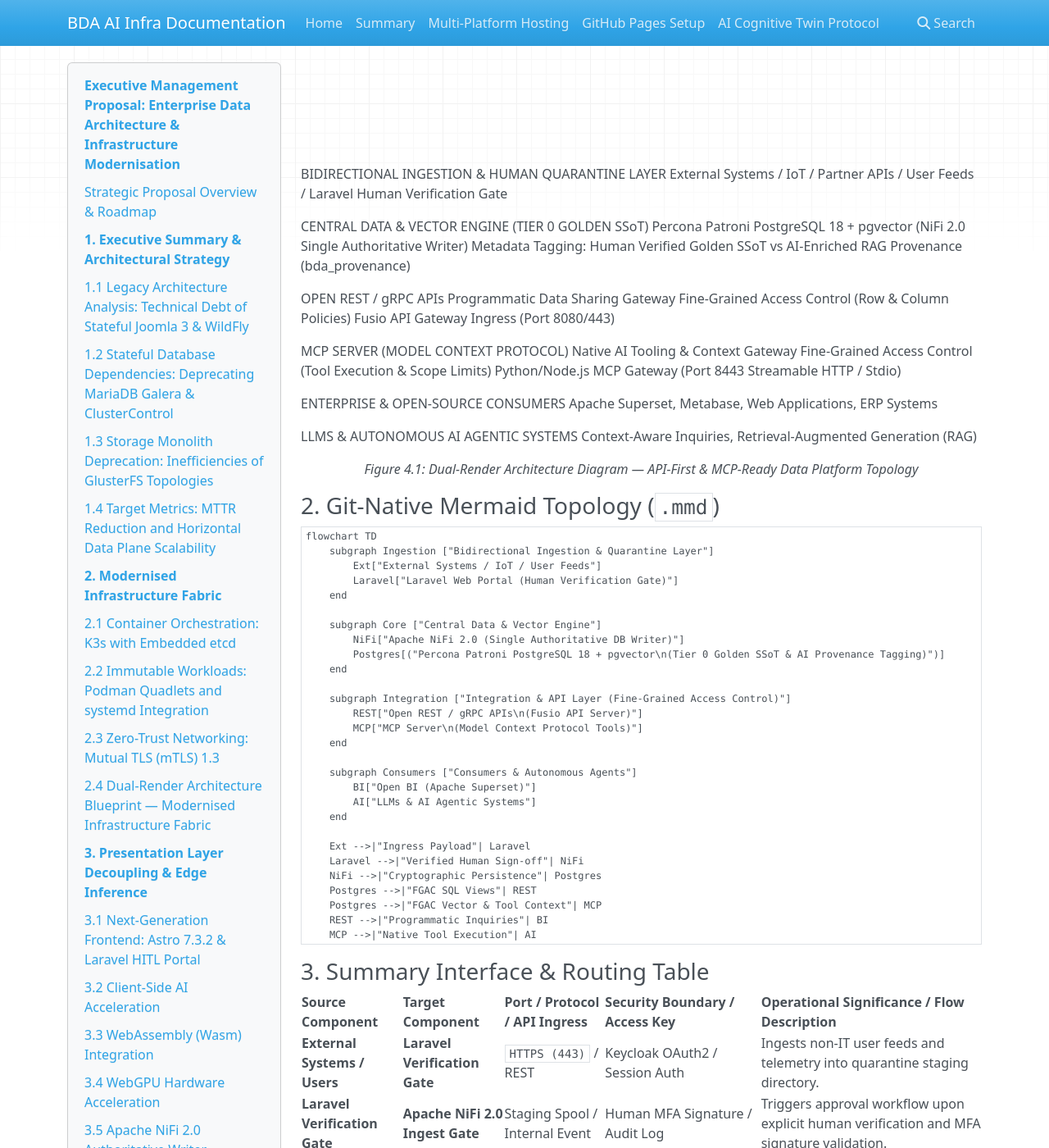
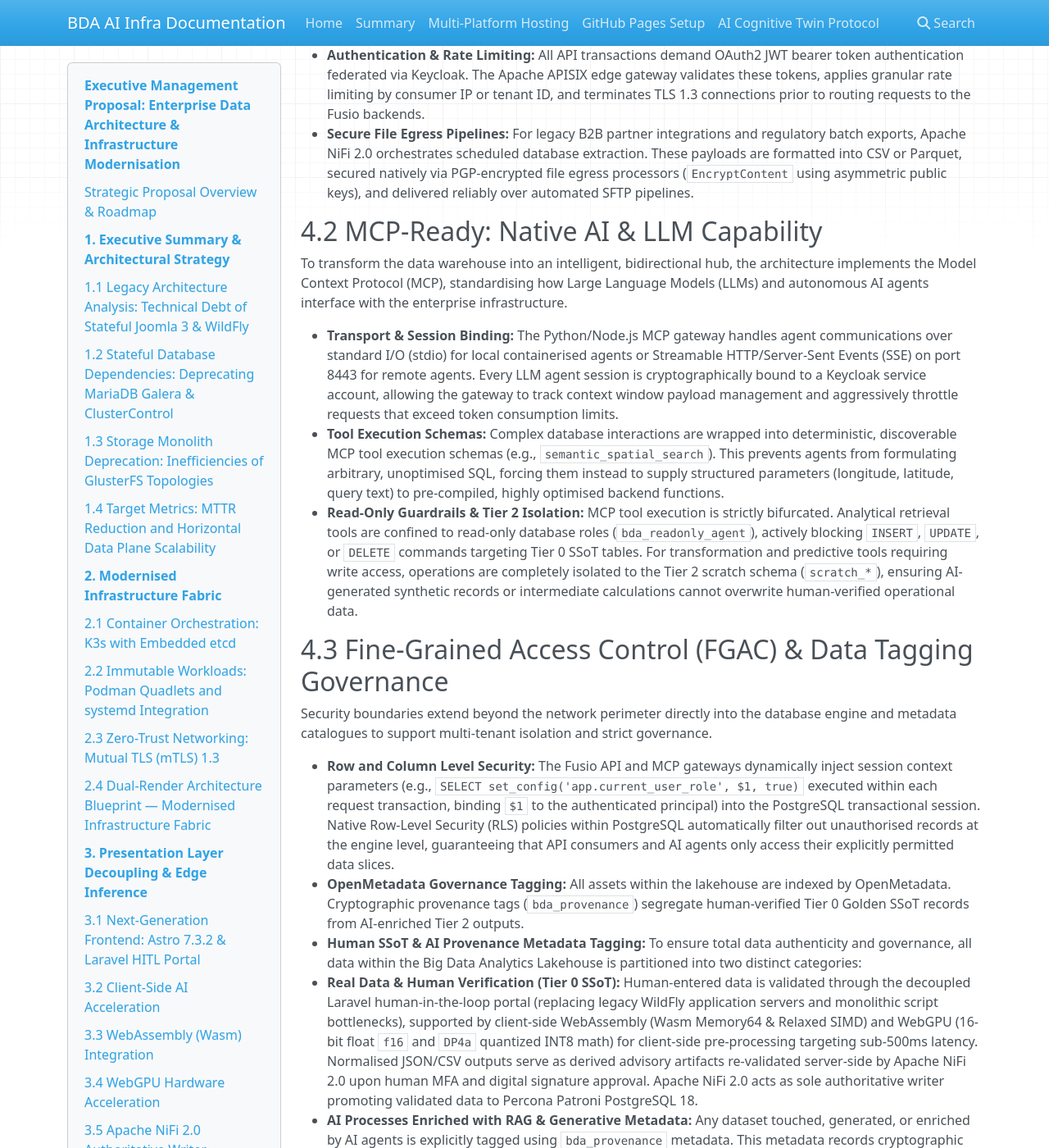
Before and after one commit to linuxmalaysia/bda-ai-infra, an MkDocs documentation site: the page built from docs/IT-MANAGEMENT-PROPOSAL.md, in a window 1280 px wide and 1400 px high, scrolled down 16423 px. Shown: the whole window at 82% size. Built offline with MkDocs 1.6.1, drawn with Linux system fonts in a browser that asks for light colours; nearby versions of some CDN libraries; some of the changed text lies outside the part shown.

Commit message:
docs: restructure and deepen Chapter 4 of IT Management Proposal
- Re-order Chapter 4 so technical explanations (4.1 API-Ready, 4.2 MCP-Ready, 4.3 Fine-Grained Access Control) precede 4.4 Dual-Render Architecture Blueprint
- Deepen Section 4.1 with technical details on Fusio API Server, OpenAPI 3.0 / TypeSchema specs, OAuth2 JWT bearer token auth, rate limiting, REST and gRPC over HTTPS (8080/443), and PGP-encrypted file egress / SFTP pipelines
- Deepen Section 4.2 with stdio & Streamable HTTP (8443) transport, Keycloak service account session binding, context window payload management, tool execution schemas, read-only guardrails, and Tier 2 scratch schema isolation
- Deepen Section 4.3 with dynamic PostgreSQL Row-Level Security (RLS) session context injection, OpenMetadata governance, and bda_provenance cryptographic metadata tagging
- Synchronise Table of Contents and verify unit test suite pass

Co-authored-by: google-labs-jules[bot] <161369871+google-labs-jules[bot]@users.noreply.github.com>

```diff
--- a/docs/IT-MANAGEMENT-PROPOSAL.md
+++ b/docs/IT-MANAGEMENT-PROPOSAL.md
@@ -56,6 +56,10 @@ Our primary mandate is to establish a verified **Single Source of Truth (SSoT)**
   * **3.6 Python/Node.js MCP Gateway & FGAC for LLM Agents:** Fine-Grained Access Control and Streamable HTTP for AI agentic systems.
   * **3.7 Dual-Render Architecture Blueprint:** Presentation Layer Decoupling & Edge Inference Topology.
 * **4. Core Strategic Pillars: API-Ready, MCP-Ready & Human-AI Quarantine**
+  * **4.1 API-Ready: Universal Data Exchange**
+  * **4.2 MCP-Ready: Native AI & LLM Capability**
+  * **4.3 Fine-Grained Access Control & Data Tagging Governance**
+  * **4.4 Dual-Render Architecture Blueprint**
 * **5. High-Availability Database & Storage Fabric**
   * **5.1 Relational SSoT:** Migrating structured datasets to Percona Patroni PostgreSQL 18.
   * **5.2 Vector Persistence:** Utilizing pgvector for semantic search generated by the n8n pipeline.
@@ -638,9 +642,36 @@ flowchart TD
 
 # 4. Core Strategic Pillars: API-Ready, MCP-Ready & Human-AI Quarantine
 
-To ensure total clarity across executive and technical reviews, the target architecture is documented using our standardised dual-render architecture specification.
+To transform our national data infrastructure from a passive, siloed repository into an agile, enterprise-grade intelligence hub, the architecture implements three core strategic pillars: an API-First universal data exchange layer, native Model Context Protocol (MCP) AI capability, and fine-grained access control with cryptographic data tagging governance.
 
-## 4.1 Dual-Render Architecture Blueprint
+## 4.1 API-Ready: Universal Data Exchange
+
+To eradicate vendor lock-in and enable universal, bidirectional interoperability, the infrastructure relies on a decoupled, API-first gateway layer. The legacy monolithic application servers are fully deprecated in favour of the Fusio API Server gateway.
+
+* **Standardised Ingress & Egress:** The Fusio API Server exposes unified endpoints utilising REST and gRPC over HTTPS (ports 8080 and 443). Data contracts are strictly enforced at the perimeter using OpenAPI 3.0 and TypeSchema specifications, automatically rejecting payloads that violate structural or type boundaries before they enter the processing queues.
+* **Authentication & Rate Limiting:** All API transactions demand OAuth2 JWT bearer token authentication federated via Keycloak. The Apache APISIX edge gateway validates these tokens, applies granular rate limiting by consumer IP or tenant ID, and terminates TLS 1.3 connections prior to routing requests to the Fusio backends.
+* **Secure File Egress Pipelines:** For legacy B2B partner integrations and regulatory batch exports, Apache NiFi 2.0 orchestrates scheduled database extraction. These payloads are formatted into CSV or Parquet, secured natively via PGP-encrypted file egress processors (`EncryptContent` using asymmetric public keys), and delivered reliably over automated SFTP pipelines.
+
+## 4.2 MCP-Ready: Native AI & LLM Capability
+
+To transform the data warehouse into an intelligent, bidirectional hub, the architecture implements the Model Context Protocol (MCP), standardising how Large Language Models (LLMs) and autonomous AI agents interface with the enterprise infrastructure.
+
+* **Transport & Session Binding:** The Python/Node.js MCP gateway handles agent communications over standard I/O (stdio) for local containerised agents or Streamable HTTP/Server-Sent Events (SSE) on port 8443 for remote agents. Every LLM agent session is cryptographically bound to a Keycloak service account, allowing the gateway to track context window payload management and aggressively throttle requests that exceed token consumption limits.
+* **Tool Execution Schemas:** Complex database interactions are wrapped into deterministic, discoverable MCP tool execution schemas (e.g., `semantic_spatial_search`). This prevents agents from formulating arbitrary, unoptimised SQL, forcing them instead to supply structured parameters (longitude, latitude, query text) to pre-compiled, highly optimised backend functions.
+* **Read-Only Guardrails & Tier 2 Isolation:** MCP tool execution is strictly bifurcated. Analytical retrieval tools are confined to read-only database roles (`bda_readonly_agent`), actively blocking `INSERT`, `UPDATE`, or `DELETE` commands targeting Tier 0 SSoT tables. For transformation and predictive tools requiring write access, operations are completely isolated to the Tier 2 scratch schema (`scratch_*`), ensuring AI-generated synthetic records or intermediate calculations cannot overwrite human-verified operational data.
+
+## 4.3 Fine-Grained Access Control (FGAC) & Data Tagging Governance
+
+Security boundaries extend beyond the network perimeter directly into the database engine and metadata catalogues to support multi-tenant isolation and strict governance.
+
+* **Row and Column Level Security:** The Fusio API and MCP gateways dynamically inject session context parameters (e.g., `SELECT set_config('app.current_user_role', $1, true)` executed within each request transaction, binding `$1` to the authenticated principal) into the PostgreSQL transactional session. Native Row-Level Security (RLS) policies within PostgreSQL automatically filter out unauthorised records at the engine level, guaranteeing that API consumers and AI agents only access their explicitly permitted data slices.
+* **OpenMetadata Governance Tagging:** All assets within the lakehouse are indexed by OpenMetadata. Cryptographic provenance tags (`bda_provenance`) segregate human-verified Tier 0 Golden SSoT records from AI-enriched Tier 2 outputs.
+* **Human SSoT & AI Provenance Metadata Tagging:** To ensure total data authenticity and governance, all data within the Big Data Analytics Lakehouse is partitioned into two distinct categories:
+  1. **Real Data & Human Verification (Tier 0 SSoT):** Human-entered data is validated through the decoupled Laravel human-in-the-loop portal (replacing legacy WildFly application servers and monolithic script bottlenecks), supported by client-side WebAssembly (Wasm Memory64 & Relaxed SIMD) and WebGPU (16-bit float `f16` and `DP4a` quantized INT8 math) for client-side pre-processing targeting sub-500ms latency. Normalised JSON/CSV outputs serve as derived advisory artifacts re-validated server-side by Apache NiFi 2.0 upon human MFA and digital signature approval. Apache NiFi 2.0 acts as sole authoritative writer promoting validated data to Percona Patroni PostgreSQL 18.
+  2. **AI Processes Enriched with RAG & Generative Metadata:** Any dataset touched, generated, or enriched by AI agents is explicitly tagged using `bda_provenance` metadata. This metadata records cryptographic signature contracts including `signature` (a 64-byte Ed25519 signature encoded as 128 uppercase hexadecimal characters), `key_id`, `verification_status`, `verification_timestamp`, `signature_algorithm` (Ed25519), and `signature_encoding` (`HEX_RAW_64_BYTE`, indicating 128 hex characters representing the 64 raw signature bytes), binding canonical RFC 8785 byte streams.
+* **Auditability & Zero Trust:** Every API call and MCP tool execution is logged, providing clear lineage and governance for regulatory compliance.
+
+## 4.4 Dual-Render Architecture Blueprint
 
 ### 1. Standalone Production-Ready SVG Vector Graphic (`.svg`)
 
```
Also changed, not shown: other parts of docs/IT-MANAGEMENT-PROPOSAL.md (+0 -17 lines).
